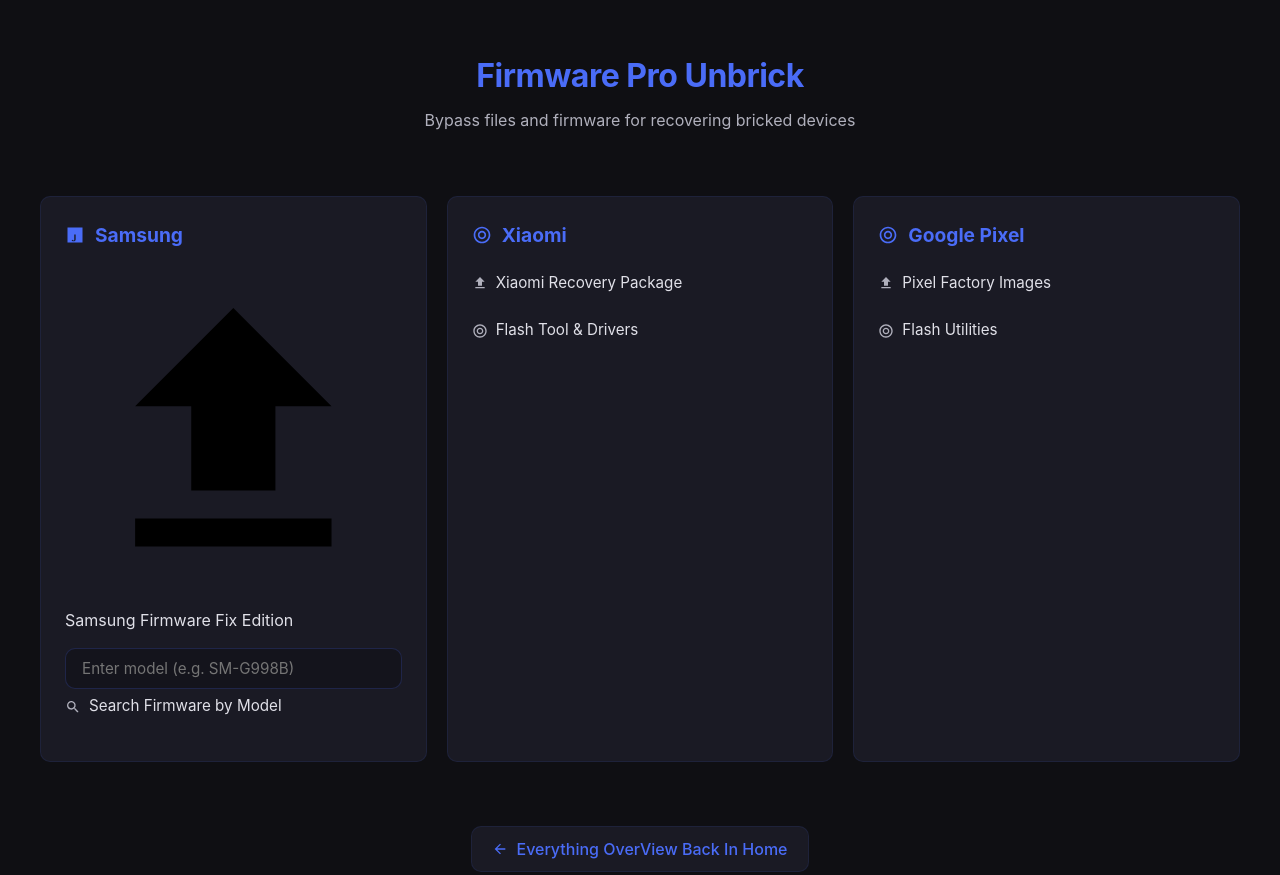
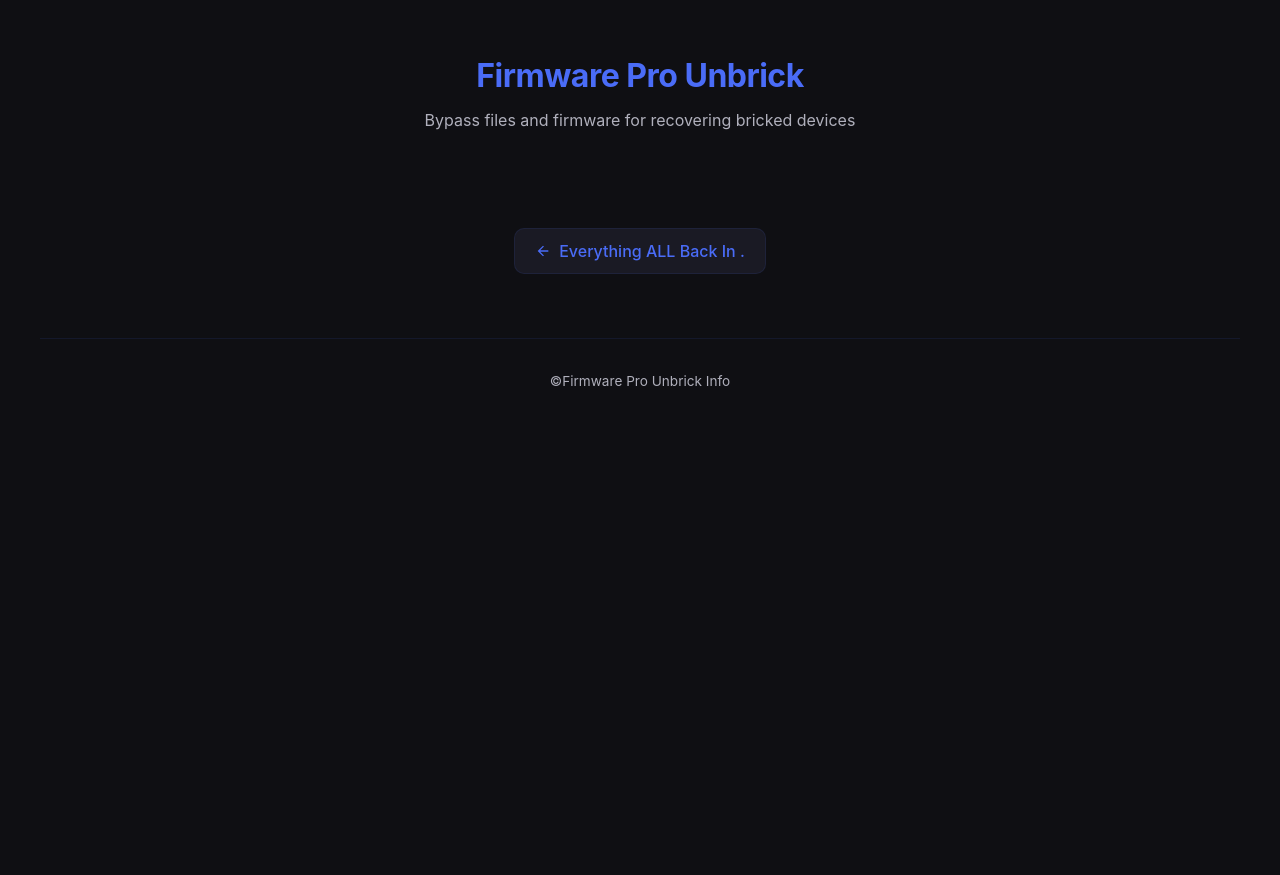
Before and after one commit to mdzri/mdzri.github.io, a plain HTML site: page index.html in a window 1280 px wide. Shown: the top 875 px of the page. After the commit the page ends 800 px from the top, so only its background shows below. Drawn offline with Linux system fonts and the light colour scheme.

Commit message:
Update index.html

```diff
--- a/index.html
+++ b/index.html
@@ -206,107 +206,14 @@
 
         <main>
             <div class="grid">
-                <!-- Samsung Card -->
-                <div class="card">
-                    <h3>
-                        <svg viewBox="0 0 24 24">
-                            <path d="M3 3h18v18H3V3zm4.73 15.04c.4.85 1.19 1.55 2.54 1.55 1.5 0 2.53-.8 2.53-2.55v-5.78h-1.7V17.6c0 .86-.35 1.08-.9 1.08-.58 0-.82-.4-1.09-.87l-1.38.83z"/>
-                        </svg>
-                        Samsung
-                    </h3>
 
-                    <ul class="firmware-list">
-
-
-                                <svg viewBox="0 0 24 24">
-                                    <path d="M5 20h14v-2H5v2zm0-10h4v6h6v-6h4l-7-7-7 7z"/>
-                                </svg>
-                                Samsung Firmware Fix Edition
-                            </a>
-                        </li>
-                        <li>
-                            <div class="search-container">
-                                <input type="text" class="model-search" placeholder="Enter model (e.g. SM-G998B)" id="samsungSearch">
-                                <a href="https://basezsh.blogspot.com/search?q=" id="samsungSearchLink">
-                                    <svg viewBox="0 0 24 24">
-                                        <path d="M15.5 14h-.79l-.28-.27a6.5 6.5 0 0 0 1.48-5.34c-.47-2.78-2.79-5-5.59-5.34a6.505 6.505 0 0 0-7.27 7.27c.34 2.8 2.56 5.12 5.34 5.59a6.5 6.5 0 0 0 5.34-1.48l.27.28v.79l4.25 4.25c.41.41 1.08.41 1.49 0 .41-.41.41-1.08 0-1.49L15.5 14zm-6 0C7.01 14 5 11.99 5 9.5S7.01 5 9.5 5 14 7.01 14 9.5 11.99 14 9.5 14z"/>
-                                    </svg>
-                                    Search Firmware by Model
-                                </a>
-                            </div>
-                        </li>
-                    </ul>
-                </div>
-
-                <!-- Xiaomi Card -->
-                <div class="card">
-                    <h3>
-                        <svg viewBox="0 0 24 24">
-                            <path d="M12 2C6.48 2 2 6.48 2 12s4.48 10 10 10 10-4.48 10-10S17.52 2 12 2zm0 18c-4.41 0-8-3.59-8-8s3.59-8 8-8 8 3.59 8 8-3.59 8-8 8z"/>
-                            <path d="M12 7c-2.76 0-5 2.24-5 5s2.24 5 5 5 5-2.24 5-5-2.24-5-5-5zm0 8c-1.66 0-3-1.34-3-3s1.34-3 3-3 3 1.34 3 3-1.34 3-3 3z"/>
-                        </svg>
-                        Xiaomi
-                    </h3>
-
-                    <ul class="firmware-list">
-                        <li>
-                            <a href="#">
-                                <svg viewBox="0 0 24 24">
-                                    <path d="M5 20h14v-2H5v2zm0-10h4v6h6v-6h4l-7-7-7 7z"/>
-                                </svg>
-                                Xiaomi Recovery Package
-                            </a>
-                        </li>
-                        <li>
-                            <a href="#">
-                                <svg viewBox="0 0 24 24">
-                                    <path d="M12 2C6.48 2 2 6.48 2 12s4.48 10 10 10 10-4.48 10-10S17.52 2 12 2zm0 18c-4.41 0-8-3.59-8-8s3.59-8 8-8 8 3.59 8 8-3.59 8-8 8z"/>
-                                    <path d="M12 7c-2.76 0-5 2.24-5 5s2.24 5 5 5 5-2.24 5-5-2.24-5-5-5zm0 8c-1.66 0-3-1.34-3-3s1.34-3 3-3 3 1.34 3 3-1.34 3-3 3z"/>
-                                </svg>
-                                Flash Tool & Drivers
-                            </a>
-                        </li>
-                    </ul>
-                </div>
-
-                <!-- Google Card -->
-                <div class="card">
-                    <h3>
-                        <svg viewBox="0 0 24 24">
-                            <path d="M12 2C6.48 2 2 6.48 2 12s4.48 10 10 10 10-4.48 10-10S17.52 2 12 2zm0 18c-4.41 0-8-3.59-8-8s3.59-8 8-8 8 3.59 8 8-3.59 8-8 8z"/>
-                            <path d="M12 7c-2.76 0-5 2.24-5 5s2.24 5 5 5 5-2.24 5-5-2.24-5-5-5zm0 8c-1.66 0-3-1.34-3-3s1.34-3 3-3 3 1.34 3 3-1.34 3-3 3z"/>
-                        </svg>
-                        Google Pixel
-                    </h3>
-
-                    <ul class="firmware-list">
-                        <li>
-                            <a href="#">
-                                <svg viewBox="0 0 24 24">
-                                    <path d="M5 20h14v-2H5v2zm0-10h4v6h6v-6h4l-7-7-7 7z"/>
-                                </svg>
-                                Pixel Factory Images
-                            </a>
-                        </li>
-                        <li>
-                            <a href="#">
-                                <svg viewBox="0 0 24 24">
-                                    <path d="M12 2C6.48 2 2 6.48 2 12s4.48 10 10 10 10-4.48 10-10S17.52 2 12 2zm0 18c-4.41 0-8-3.59-8-8s3.59-8 8-8 8 3.59 8 8-3.59 8-8 8z"/>
-                                    <path d="M12 7c-2.76 0-5 2.24-5 5s2.24 5 5 5 5-2.24 5-5-2.24-5-5-5zm0 8c-1.66 0-3-1.34-3-3s1.34-3 3-3 3 1.34 3 3-1.34 3-3 3z"/>
-                                </svg>
-                                Flash Utilities
-                            </a>
-                        </li>
-                    </ul>
-                </div>
-            </div>
 
             <div style="text-align: center;">
                 <a href="https://mdzr.github.io/" class="back-btn">
                     <svg viewBox="0 0 24 24">
                         <path d="M20 11H7.83l5.59-5.59L12 4l-8 8 8 8 1.41-1.41L7.83 13H20v-2z"/>
                     </svg>
-                   Everything OverView Back In Home
+                   Everything ALL Back In </>.
                 </a>
             </div>
         </main>
```
